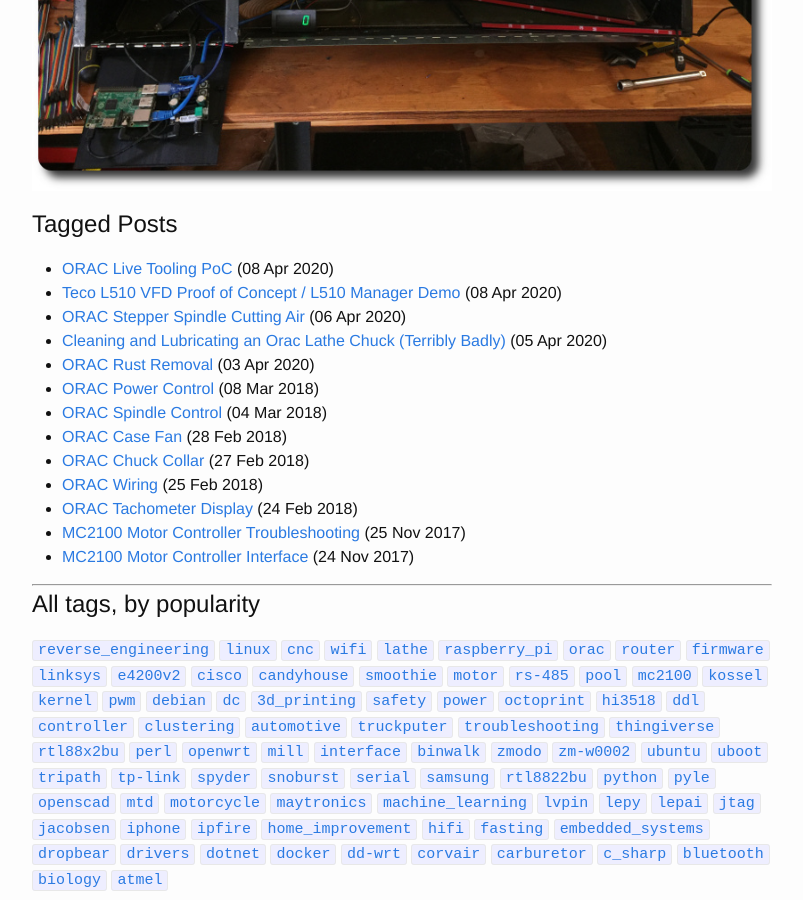
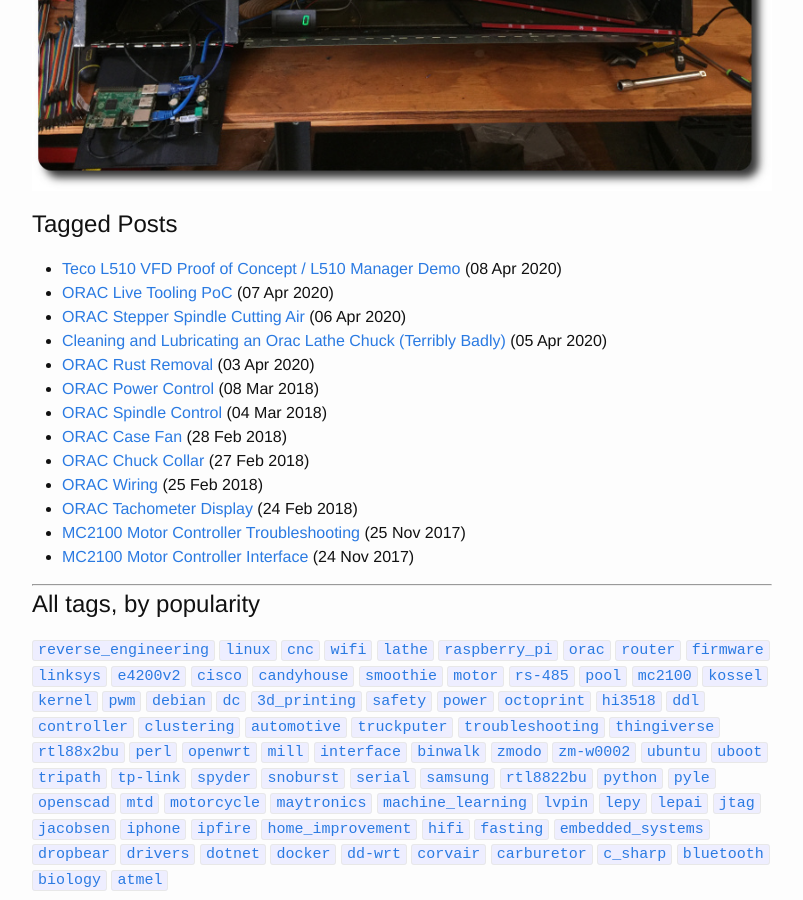
Before and after one commit to cilynx/cilynx.github.io, a Jekyll site: the page built from orac.md, in a window 1280 px wide and 900 px high, scrolled down 503 px. Shown: the whole window, without its empty margins (238-1041 px from the left). Built offline with Jekyll 4.4.1, drawn with Linux system fonts in a browser that asks for light colours; a script that is not in the unit is left out; comment, search, counter and statistics services are not loaded; some of the changed lines change nothing that is shown.

Commit message:
Fix timestamp

```diff
--- a/_posts/2020-04-07-orac_live_tooling_poc.md
+++ b/_posts/2020-04-07-orac_live_tooling_poc.md
@@ -1,7 +1,7 @@
 ---
 layout: post
 title:  ORAC Live Tooling PoC
-date:   2020-04-07 23:51:55 -0700
+date:   2020-04-06 20:51:55 -0700
 tags:   orac lathe cnc
 ---
 <iframe width="560" height="315" src="https://www.youtube.com/embed/XlFJdk811BA" frameborder="0" allow="accelerometer; autoplay; encrypted-media; gyroscope; picture-in-picture" allowfullscreen></iframe>
```
